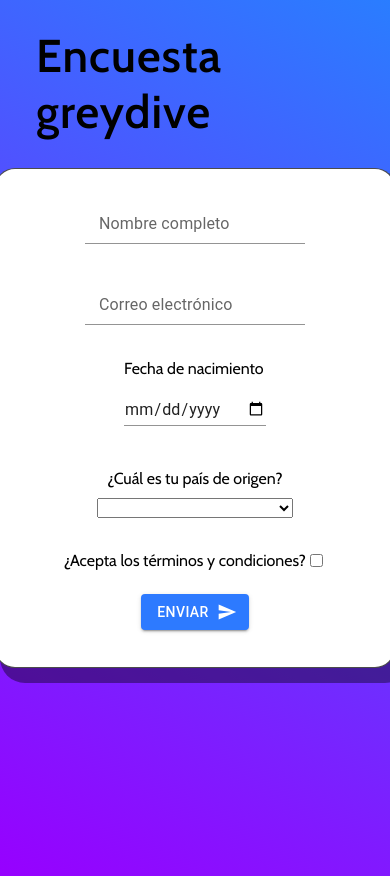
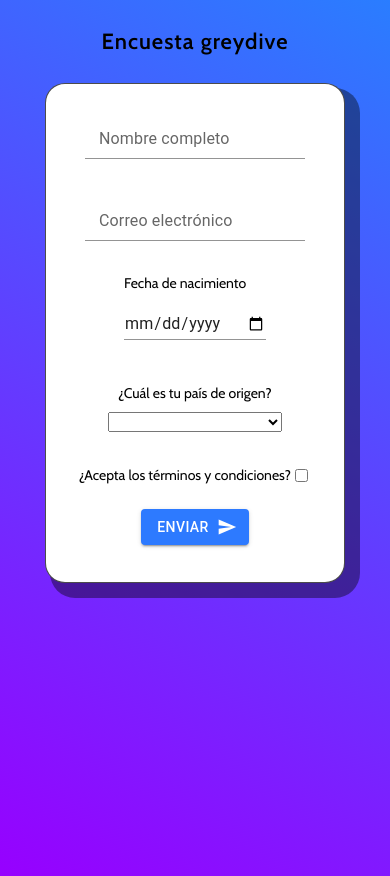
Before and after one commit to JMSafadi/poll-form, a React (Vite) app: page / in a window 390 px wide. Built offline with nearby package versions, Linux system fonts and the light colour scheme.

Commit message:
responsive changes

```diff
--- a/src/styles.scss
+++ b/src/styles.scss
@@ -80,3 +80,15 @@ body {
         width: 80%
     }
 }
+
+@media screen and (max-width: 450px) {
+    .form-container {
+        .title {
+            font-size: 22px;
+        }
+        .form {
+            width: 300px;
+            font-size: 14px;
+        }
+    }
+}
```
